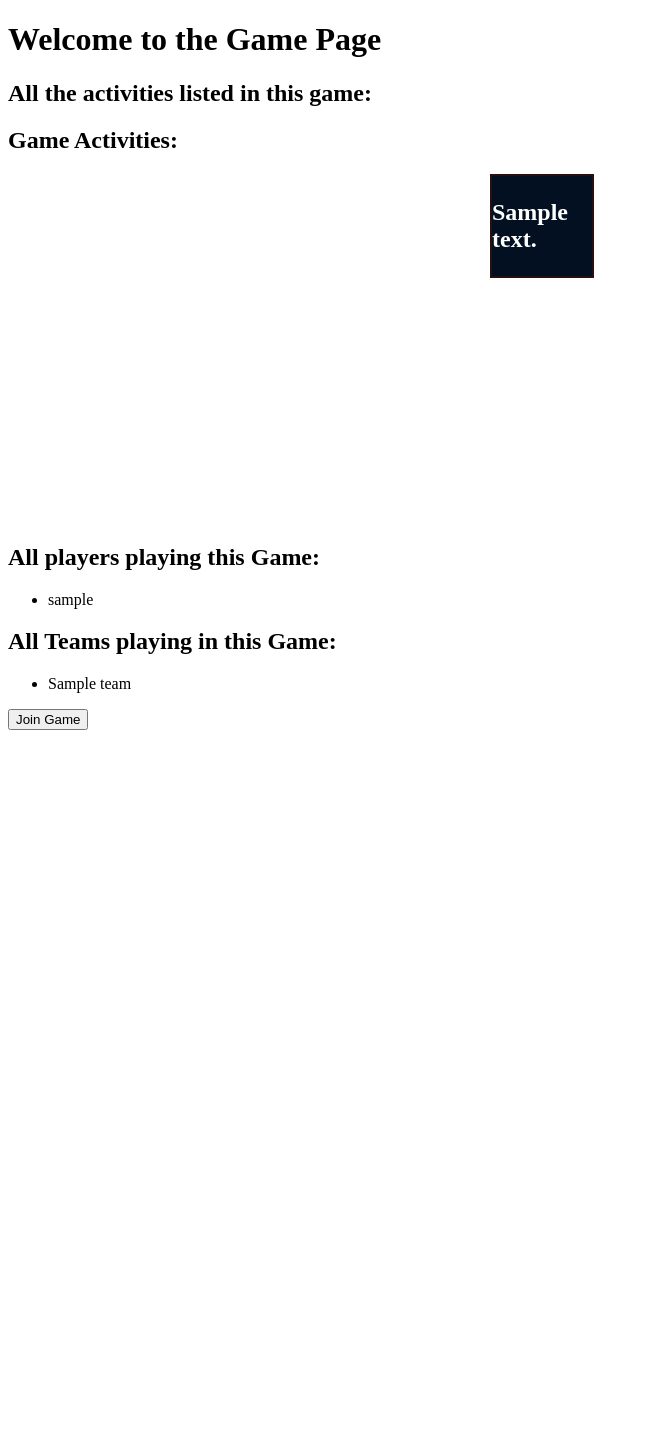
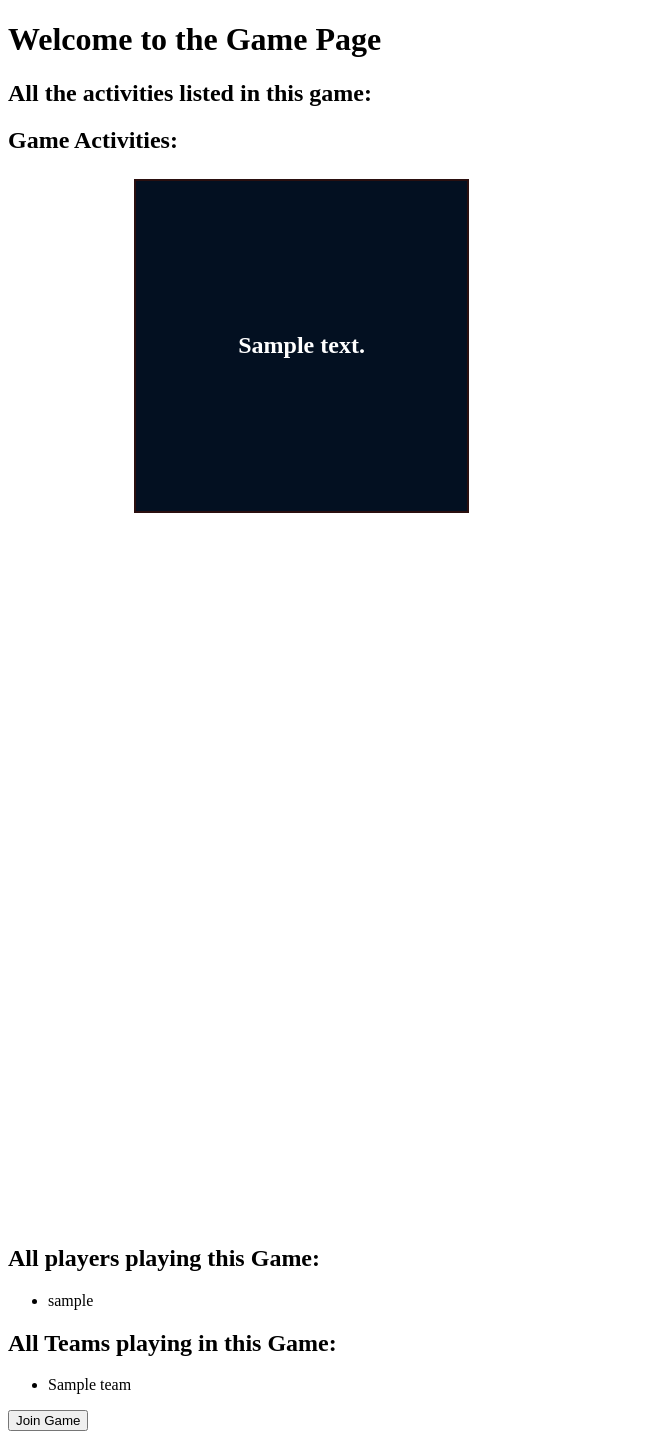
Before and after one commit to ptaxx/LookAround, a Django app: page /gamepage/1/ in a window 1280 px wide. Shown: the whole page, without its empty margins (0-649 px from the left). Before the commit the page ends 730 px from the top, so only its background shows below. Run offline with Django 5.2, Linux system fonts and the light colour scheme; tables that the repository leaves empty hold one stand-in row (values such as "Sample post").

Commit message:
a little betted game grid

```diff
--- a/appdata/static/appdata/css/styles.css
+++ b/appdata/static/appdata/css/styles.css
@@ -3,13 +3,16 @@
   grid-template-columns: repeat(3, 1fr);
   grid-template-rows: repeat(3, 1fr);
   gap: 10px;
-  max-width: 300px;
+  max-width: 80%;
   margin: 0 auto;
+  padding: 5px;
 }
 
 .bingo-cell {
-  width: 100px;
-  height: 100px;
+  width: 100%;
+  height: 0;
+  padding-bottom: 50%;
+  padding-top: 50%;
   background-color: #031021;
   color: white;
   display: flex;
@@ -21,6 +24,16 @@
   border: 2px solid #2a0f0f;
 }
 
+.bingo-cell a {
+  color: inherit;
+  text-decoration: none;
+  display: flex;  /* Makes the link a flex container */
+  align-items: center;  /* Centers text vertically */
+  justify-content: center;  /* Centers text horizontally */
+  width: 50%;  /* Ensures the link takes the full width of the cell */
+  height: 50%;  /* Ensures the link takes the full height of the cell */
+}
+
 .bingo-cell:hover {
   transform: scale(1.2);
   box-shadow: 0 0 10px #a9edf7, 0 0 25px #b2e8fb;
```
